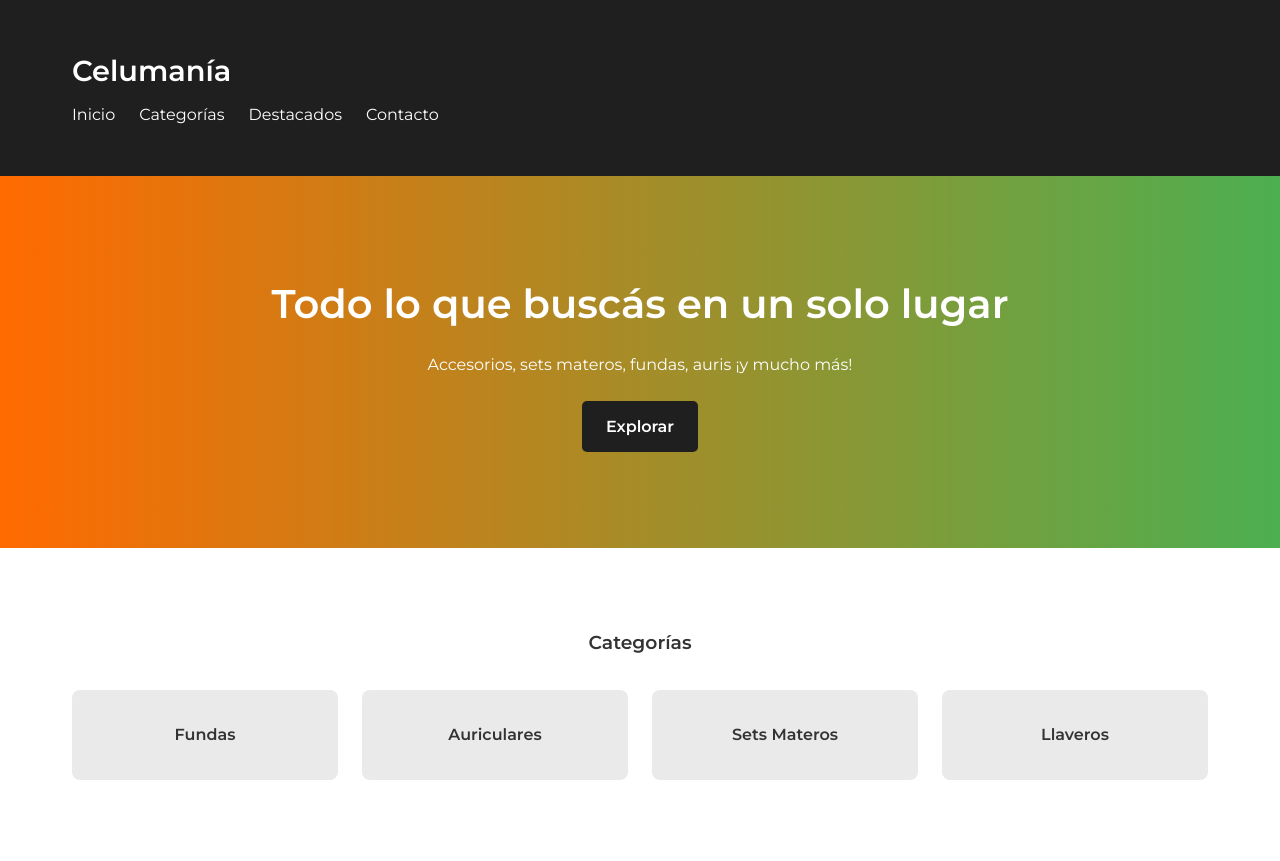
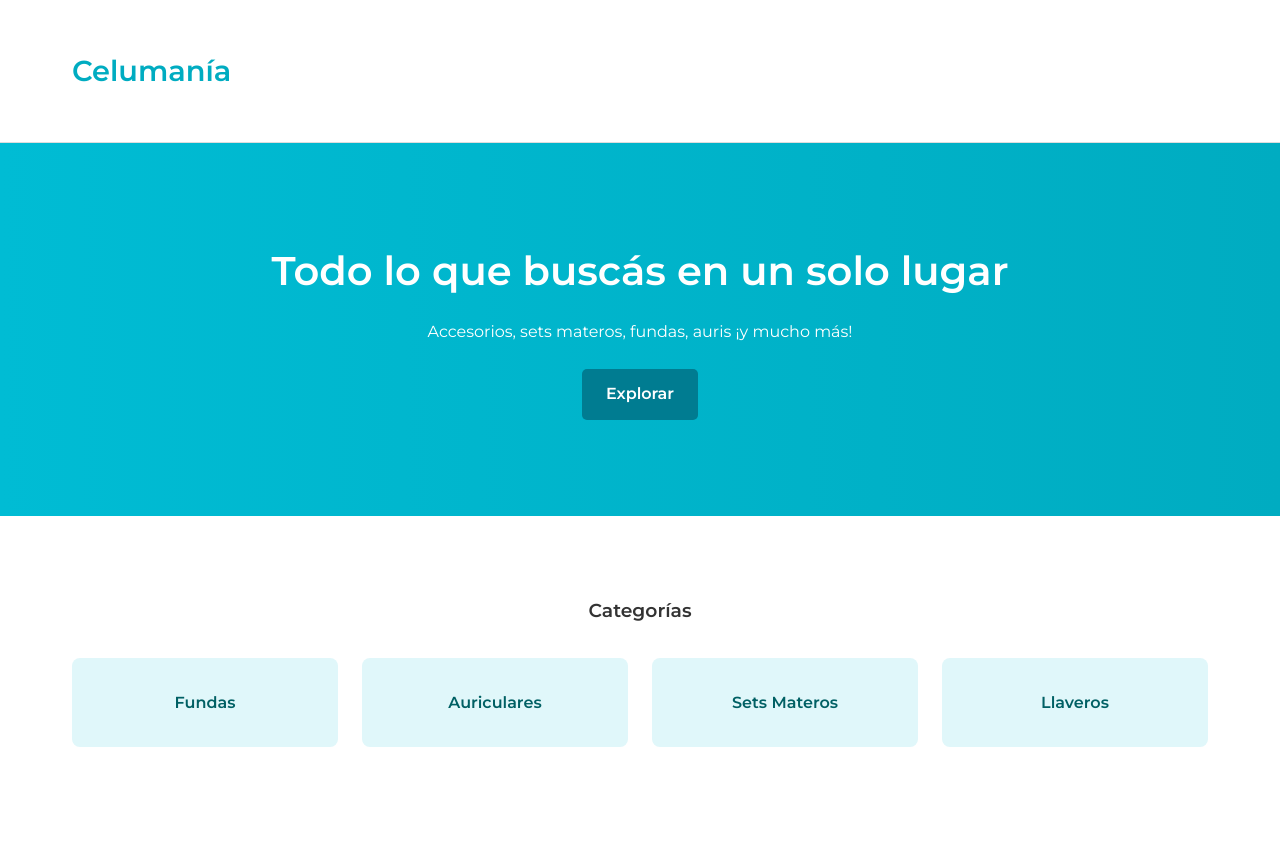
Before and after one commit to Thiaguinn-SecureByte/CelumaniaARG, a PHP site: page / in a window 1280 px wide. Shown: the top 861 px of the page. Run offline with PHP 8.4, Linux system fonts and the light colour scheme.

Commit message:
+Actualización estética +Implementación del menú hamburguesa +Responsive

```diff
--- a/index.html
+++ b/index.html
@@ -9,17 +9,34 @@
       href="https://fonts.googleapis.com/css2?family=Montserrat:wght@400;600&display=swap"
       rel="stylesheet"
     />
+    <!-- Boxicons CDN -->
+    <link
+      href="https://unpkg.com/boxicons@2.1.4/css/boxicons.min.css"
+      rel="stylesheet"
+    />
   </head>
   <body>
     <!-- Header -->
     <header class="header">
-      <div class="container">
+      <div class="container header-flex">
         <h1 class="logo">Celumanía</h1>
-        <nav class="navbar">
-          <a href="#inicio">Inicio</a>
-          <a href="#categorias">Categorías</a>
-          <a href="#destacados">Destacados</a>
-          <a href="#contacto">Contacto</a>
+
+        <!-- Botón menú hamburguesa -->
+        <button class="menu-toggle" aria-label="Abrir menú">
+          <i class="bx bx-menu"></i>
+        </button>
+
+        <!-- Menú Mobile -->
+        <nav class="mobile-menu">
+          <button class="close-menu" aria-label="Cerrar menú">
+            <i class="bx bx-x"></i>
+          </button>
+          <ul>
+            <li><a href="#inicio">Inicio</a></li>
+            <li><a href="#categorias">Categorías</a></li>
+            <li><a href="#destacados">Destacados</a></li>
+            <li><a href="#contacto">Contacto</a></li>
+          </ul>
         </nav>
       </div>
     </header>
@@ -67,7 +84,9 @@
             <p>$11.500</p>
           </div>
         </div>
-        <a href="#" class="btn">Ver todo el catálogo</a>
+        <div class="btn-dest">
+          <a href="#" class="btn">Ver todo el catálogo</a>
+        </div>
       </div>
     </section>
 
@@ -83,5 +102,7 @@
         </p>
       </div>
     </footer>
+
+    <script src="script.js"></script>
   </body>
 </html>
--- a/script.js
+++ b/script.js
@@ -0,0 +1,23 @@
+// Espera a que el DOM esté cargado completamente
+document.addEventListener("DOMContentLoaded", function () {
+  const toggleBtn = document.querySelector(".menu-toggle");
+  const closeBtn = document.querySelector(".close-menu");
+  const mobileMenu = document.querySelector(".mobile-menu");
+
+  // Mostrar menú
+  toggleBtn.addEventListener("click", () => {
+    mobileMenu.classList.add("active");
+  });
+
+  // Ocultar menú
+  closeBtn.addEventListener("click", () => {
+    mobileMenu.classList.remove("active");
+  });
+
+  // Ocultar menú al hacer clic en cualquier enlace
+  document.querySelectorAll(".mobile-menu a").forEach(link => {
+    link.addEventListener("click", () => {
+      mobileMenu.classList.remove("active");
+    });
+  });
+});
--- a/styles.css
+++ b/styles.css
@@ -7,7 +7,7 @@
 }
 
 body {
-  background-color: #f5f5f5;
+  background-color: #f7f7f7;
   color: #333;
   line-height: 1.6;
 }
@@ -18,37 +18,120 @@ body {
   padding: 2rem;
 }
 
+/* Flex para el header */
+.header-flex {
+  display: flex;
+  justify-content: space-between;
+  align-items: center;
+}
+
+.logo-container {
+  display: flex;
+  align-items: center;
+  gap: 1rem;
+}
+
 /* Header */
 .header {
-  background-color: #1f1f1f;
-  color: white;
+  background-color: white;
+  color: #00ACC1;
   padding: 1rem 0;
+  border-bottom: 1px solid #ddd;
+  position: relative;
 }
 
 .logo {
   font-size: 1.8rem;
   font-weight: 600;
+  color: #00ACC1;
 }
 
-.navbar {
+/* Flexbox para el header */
+.header-flex {
   display: flex;
-  gap: 1.5rem;
-  margin-top: 0.5rem;
+  justify-content: space-between;
+  align-items: center;
+  position: relative;
 }
 
-.navbar a {
-  color: white;
-  text-decoration: none;
-  font-weight: 500;
+.menu-toggle {
+  background: none;
+  border: none;
+  font-size: 2rem;
+  color: #00ACC1;
+  cursor: pointer;
+  z-index: 1000;
+  display: none;
 }
 
-.navbar a:hover {
-  color: #ff6a00;
+@media (max-width: 768px) {
+  .menu-toggle {
+    display: block;
+  }
+
+  .navbar {
+    display: none;
+  }
 }
+
+/* Menú mobile pantalla completa */
+.mobile-menu {
+  position: fixed;
+  top: 0;
+  right: -100%;
+  width: 100%;
+  height: 100vh;
+  background-color: white;
+  display: flex;
+  flex-direction: column;
+  align-items: center;
+  justify-content: center;
+  transition: right 0.4s ease;
+  z-index: 1001;
+}
+
+.mobile-menu.active {
+  right: 0;
+}
+
+.mobile-menu ul {
+  list-style: none;
+  text-align: center;
+  padding: 0;
+}
+
+.mobile-menu li {
+  margin: 1.5rem 0;
+}
+
+.mobile-menu a {
+  font-size: 1.5rem;
+  color: #00ACC1;
+  text-decoration: none;
+  font-weight: 600;
+  transition: color 0.3s;
+}
+
+.mobile-menu a:hover {
+  color: #0097A7;
+}
+
+/* Botón cerrar menú */
+.close-menu {
+  position: absolute;
+  top: 1rem;
+  right: 1.5rem;
+  background: none;
+  border: none;
+  font-size: 3rem;
+  color: #00ACC1;
+  cursor: pointer;
+}
+
 
 /* Hero */
 .hero {
-  background: linear-gradient(to right, #ff6a00, #4caf50);
+  background: linear-gradient(to right, #00BCD4, #00ACC1);
   color: white;
   text-align: center;
   padding: 4rem 2rem;
@@ -61,13 +144,18 @@ body {
 
 .hero .btn {
   margin-top: 1.5rem;
-  background-color: #1f1f1f;
+  background-color: #007c91;
   color: white;
   padding: 0.8rem 1.5rem;
   border: none;
   text-decoration: none;
   font-weight: bold;
   border-radius: 5px;
+  transition: background-color 0.3s;
+}
+
+.hero .btn:hover {
+  background-color: #005f6b;
 }
 
 /* Categorías */
@@ -88,15 +176,22 @@ body {
 }
 
 .card {
-  background-color: #eaeaea;
+  background-color: #e0f7fa;
   padding: 2rem;
   border-radius: 8px;
   font-weight: 600;
+  color: #006064;
+  transition: background-color 0.3s, transform 0.3s;
+}
+
+.card:hover {
+  background-color: #b2ebf2;
+  transform: translateY(-5px);
 }
 
 /* Productos destacados */
 .destacados {
-  background-color: #fdfdfd;
+  background-color: #ffffff;
   padding: 3rem 2rem;
 }
 
@@ -111,6 +206,11 @@ body {
   border-radius: 8px;
   box-shadow: 0 2px 8px rgba(0,0,0,0.05);
   text-align: center;
+  transition: transform 0.3s;
+}
+
+.producto:hover {
+  transform: scale(1.03);
 }
 
 .producto img {
@@ -125,31 +225,86 @@ body {
 }
 
 .producto p {
-  color: #ff6a00;
+  color: #00ACC1;
   font-weight: bold;
+}
+
+.btn-dest {
+  display: flex;
+  justify-content: center;
 }
 
 .btn {
   display: inline-block;
-  background-color: #ff6a00;
+  background-color: #00ACC1;
   color: white;
   padding: 0.7rem 1.2rem;
   border-radius: 4px;
   text-decoration: none;
   margin-top: 2rem;
+  transition: background-color 0.3s, transform 0.2s;
+  text-align: center;
+}
+
+.btn:hover {
+  background-color: #0097A7;
+  transform: scale(1.05);
 }
 
 /* Footer */
 .footer {
-  background-color: #1f1f1f;
-  color: white;
+  background-color: white;
+  color: #00ACC1;
   text-align: center;
   padding: 2rem;
   font-size: 0.9rem;
+  border-top: 1px solid #ddd;
 }
 
 .footer a {
-  color: #ff6a00;
+  color: #0097A7;
   text-decoration: none;
   margin: 0 0.5rem;
+  transition: color 0.3s;
 }
+
+.footer a:hover {
+  color: #007c91;
+}
+
+/* Responsive ajustes adicionales */
+@media (max-width: 768px) {
+  .hero h2 {
+    font-size: 2rem;
+  }
+
+  .hero p {
+    font-size: 1rem;
+  }
+
+  .card, .producto {
+    padding: 1rem;
+  }
+
+  .grid {
+    grid-template-columns: 1fr 1fr;
+  }
+}
+
+@media (max-width: 480px) {
+  .grid {
+    grid-template-columns: 1fr;
+  }
+
+  .hero h2 {
+    font-size: 1.6rem;
+  }
+
+  .hero .btn {
+    width: 100%;
+  }
+
+  .container {
+    padding: 1rem;
+  }
+}
```
